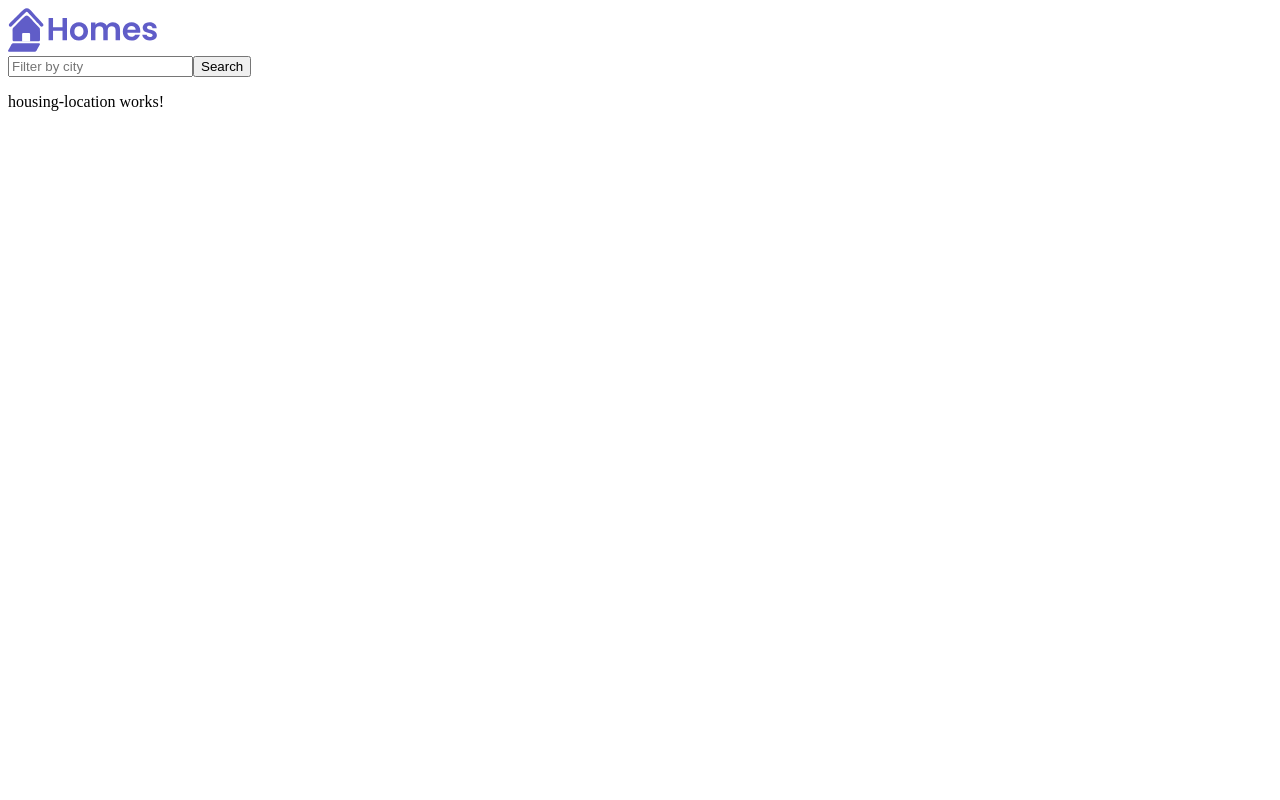
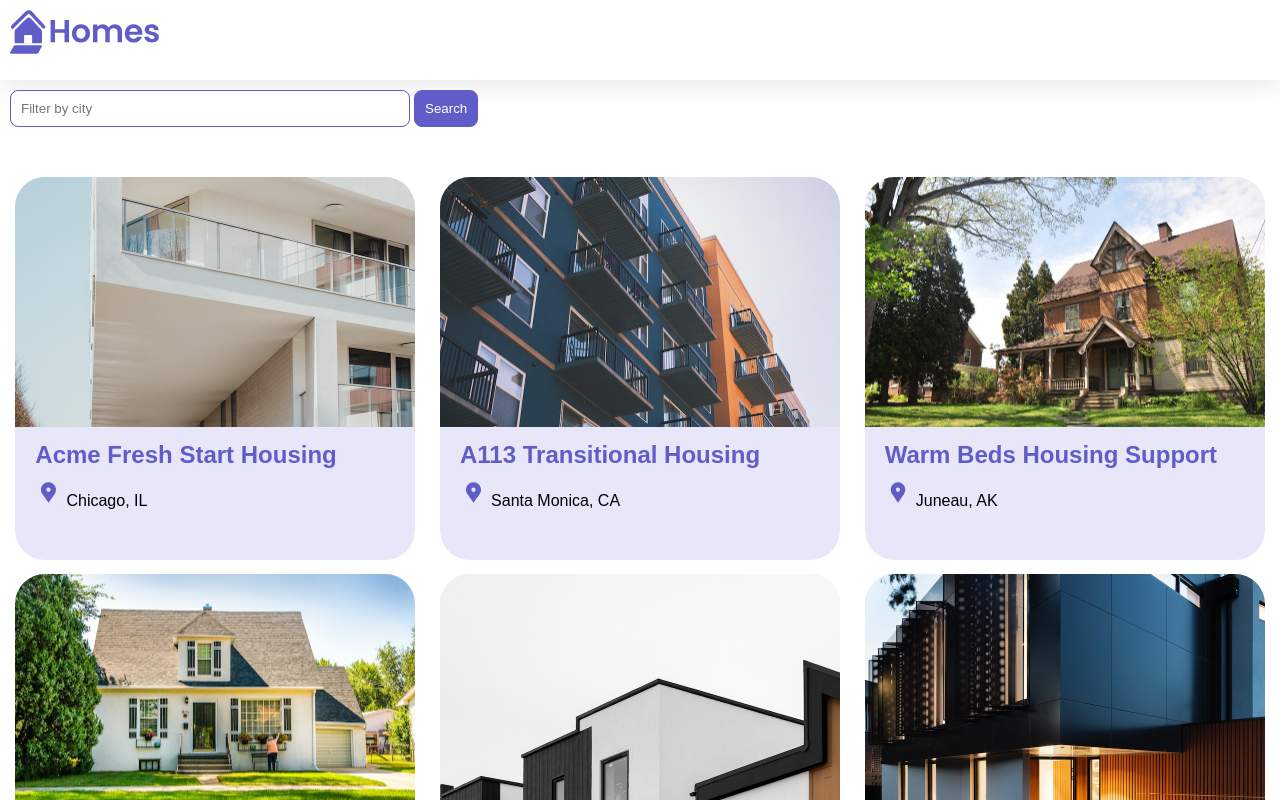
Before and after one commit to RafaeruAybu/Learning_Angular, an Angular app: page / in a window 1280 px wide. Shown: the top 800 px of the page. Built offline with nearby package versions, Linux system fonts and the light colour scheme.

Commit message:
customizing components and directives

```diff
--- a/src/app/app.component.css
+++ b/src/app/app.component.css
@@ -0,0 +1,13 @@
+/* Put these src/app/app.component.css */
+:host {
+    --content-padding: 10px;
+  }
+  header {
+    display: block;
+    height: 60px;
+    padding: var(--content-padding);
+    box-shadow: 0px 5px 25px var(--shadow-color);
+  }
+  .content {
+    padding: var(--content-padding);
+  }
--- a/src/app/home/home.component.css
+++ b/src/app/home/home.component.css
@@ -0,0 +1,42 @@
+/* Put these styles in: src/home/home.component.css */
+
+.results {
+    display: grid;
+    column-gap: 14px;
+    row-gap: 14px;
+    grid-template-columns: repeat(auto-fill, minmax(400px, 400px));
+    margin-top: 50px;
+    justify-content: space-around;
+  }
+
+  input[type="text"] {
+    border: solid 1px var(--primary-color);
+    padding: 10px;
+    border-radius: 8px;
+    margin-right: 4px;
+    display: inline-block;
+    width: 30%;
+  }
+
+  button {
+    padding: 10px;
+    border: solid 1px var(--primary-color);
+    background: var(--primary-color);
+    color: white;
+    border-radius: 8px;
+  }
+
+  @media (min-width: 500px) and (max-width: 768px) {
+    .results {
+        grid-template-columns: repeat(2, 1fr);
+    }
+    input[type="text"] {
+        width: 70%;
+    }
+  }
+
+  @media (max-width: 499px) {
+    .results {
+        grid-template-columns: 1fr;
+    }
+  }
--- a/src/app/home/home.component.ts
+++ b/src/app/home/home.component.ts
@@ -1,6 +1,7 @@
 import { Component } from '@angular/core';
 import { CommonModule } from '@angular/common';
 import { HousingLocationComponent } from '../housing-location/housing-location.component';
+import { HousingLocation } from '../housing-location';
 
 @Component({
   selector: 'app-home',
@@ -14,11 +15,113 @@
           </form>
         </section>
         <section class="results">
-          <app-housing-location></app-housing-location>
+          <app-housing-location *ngFor="let housingLocation of housingLocationList"
+            [housingLocation]="housingLocation"></app-housing-location>
         </section>
   `,
   styleUrls: ['./home.component.css']
 })
 export class HomeComponent {
-
+  housingLocationList: HousingLocation[] = [
+    {
+      id: 0,
+      name: 'Acme Fresh Start Housing',
+      city: 'Chicago',
+      state: 'IL',
+      photo: '/assets/bernard-hermant-CLKGGwIBTaY-unsplash.jpg',
+      availableUnits: 4,
+      wifi: true,
+      laundry: true
+    },
+    {
+      id: 1,
+      name: 'A113 Transitional Housing',
+      city: 'Santa Monica',
+      state: 'CA',
+      photo: '/assets/brandon-griggs-wR11KBaB86U-unsplash.jpg',
+      availableUnits: 0,
+      wifi: false,
+      laundry: true
+    },
+    {
+      id: 2,
+      name: 'Warm Beds Housing Support',
+      city: 'Juneau',
+      state: 'AK',
+      photo: '/assets/i-do-nothing-but-love-lAyXdl1-Wmc-unsplash.jpg',
+      availableUnits: 1,
+      wifi: false,
+      laundry: false
+    },
+    {
+      id: 3,
+      name: 'Homesteady Housing',
+      city: 'Chicago',
+      state: 'IL',
+      photo: '/assets/ian-macdonald-W8z6aiwfi1E-unsplash.jpg',
+      availableUnits: 1,
+      wifi: true,
+      laundry: false
+    },
+    {
+      id: 4,
+      name: 'Happy Homes Group',
+      city: 'Gary',
+      state: 'IN',
+      photo: '/assets/krzysztof-hepner-978RAXoXnH4-unsplash.jpg',
+      availableUnits: 1,
+      wifi: true,
+      laundry: false
+    },
+    {
+      id: 5,
+      name: 'Hopeful Apartment Group',
+      city: 'Oakland',
+      state: 'CA',
+      photo: '/assets/r-architecture-JvQ0Q5IkeMM-unsplash.jpg',
+      availableUnits: 2,
+      wifi: true,
+      laundry: true
+    },
+    {
+      id: 6,
+      name: 'Seriously Safe Towns',
+      city: 'Oakland',
+      state: 'CA',
+      photo: '/assets/phil-hearing-IYfp2Ixe9nM-unsplash.jpg',
+      availableUnits: 5,
+      wifi: true,
+      laundry: true
+    },
+    {
+      id: 7,
+      name: 'Hopeful Housing Solutions',
+      city: 'Oakland',
+      state: 'CA',
+      photo: '/assets/r-architecture-GGupkreKwxA-unsplash.jpg',
+      availableUnits: 2,
+      wifi: true,
+      laundry: true
+    },
+    {
+      id: 8,
+      name: 'Seriously Safe Towns',
+      city: 'Oakland',
+      state: 'CA',
+      photo: '/assets/saru-robert-9rP3mxf8qWI-unsplash.jpg',
+      availableUnits: 10,
+      wifi: false,
+      laundry: false
+    },
+    {
+      id: 9,
+      name: 'Capital Safe Towns',
+      city: 'Portland',
+      state: 'OR',
+      photo: '/assets/webaliser-_TPTXZd9mOo-unsplash.jpg',
+      availableUnits: 6,
+      wifi: true,
+      laundry: true
+    }
+  ];
 }
--- /dev/null
+++ b/src/app/housing-location.ts
@@ -0,0 +1,10 @@
+export interface HousingLocation {
+    id: number,
+    name: string,
+    city: string,
+    state: string,
+    photo: string,
+    availableUnits: number,
+    wifi: boolean,
+    laundry: boolean,
+}
--- a/src/app/housing-location/housing-location.component.css
+++ b/src/app/housing-location/housing-location.component.css
@@ -0,0 +1,33 @@
+/* Put these styles in: src/app/housing-location/housing-location.component.css */
+
+.listing {
+    background: var(--accent-color);
+    border-radius: 30px;
+    padding-bottom: 30px;
+  }
+  .listing-heading {
+    color: var(--primary-color);
+    padding: 10px 20px 0 20px;
+  }
+  .listing-photo {
+    height: 250px;
+    width: 100%;
+    object-fit: cover;
+    border-radius: 30px 30px 0 0;
+  }
+  .listing-location {
+    padding: 10px 20px 20px 20px;
+  }
+  .listing-location::before {
+    content: url("/assets/location-pin.svg");
+  }
+
+  section.listing a {
+    padding-left: 20px;
+    text-decoration: none;
+    color: var(--primary-color);
+  }
+  section.listing a::after {
+    content: "\203A";
+    margin-left: 5px;
+  }
--- a/src/app/housing-location/housing-location.component.ts
+++ b/src/app/housing-location/housing-location.component.ts
@@ -1,17 +1,22 @@
-import { Component } from '@angular/core';
+import { Component, Input } from '@angular/core';
 import { CommonModule } from '@angular/common';
+import { HousingLocation } from '../housing-location';
 
 @Component({
   selector: 'app-housing-location',
   standalone: true,
   imports: [CommonModule],
   template: `
-    <p>
-      housing-location works!
-    </p>
+    <section class="listing">
+      <img class="listing-photo" [src]="housingLocation.photo"
+        alt="Exterior photo of {{housingLocation.name}}">
+      <h2 class="listing-heading">{{ housingLocation.name }}</h2>
+      <p class="listing-location"> {{ housingLocation.city }},
+        {{ housingLocation.state }}</p>
+    </section>
   `,
   styleUrls: ['./housing-location.component.css']
 })
 export class HousingLocationComponent {
-
+  @Input() housingLocation!:HousingLocation;
 }
--- a/src/styles.css
+++ b/src/styles.css
@@ -1 +1,25 @@
 /* You can add global styles to this file, and also import other style files */
+/* Put these styles in: src/styles.css */
+
+* {
+    margin: 0;
+    padding: 0;
+  }
+
+  body {
+    font-family: 'Be Vietnam Pro', sans-serif;
+  }
+  :root {
+    --primary-color: #605DC8;
+    --secondary-color: #8B89E6;
+    --accent-color: #e8e7fa;
+    --shadow-color: #E8E8E8;
+  }
+
+  button.primary {
+    padding: 10px;
+    border: solid 1px var(--primary-color);
+    background: var(--primary-color);
+    color: white;
+    border-radius: 8px;
+  }
```
